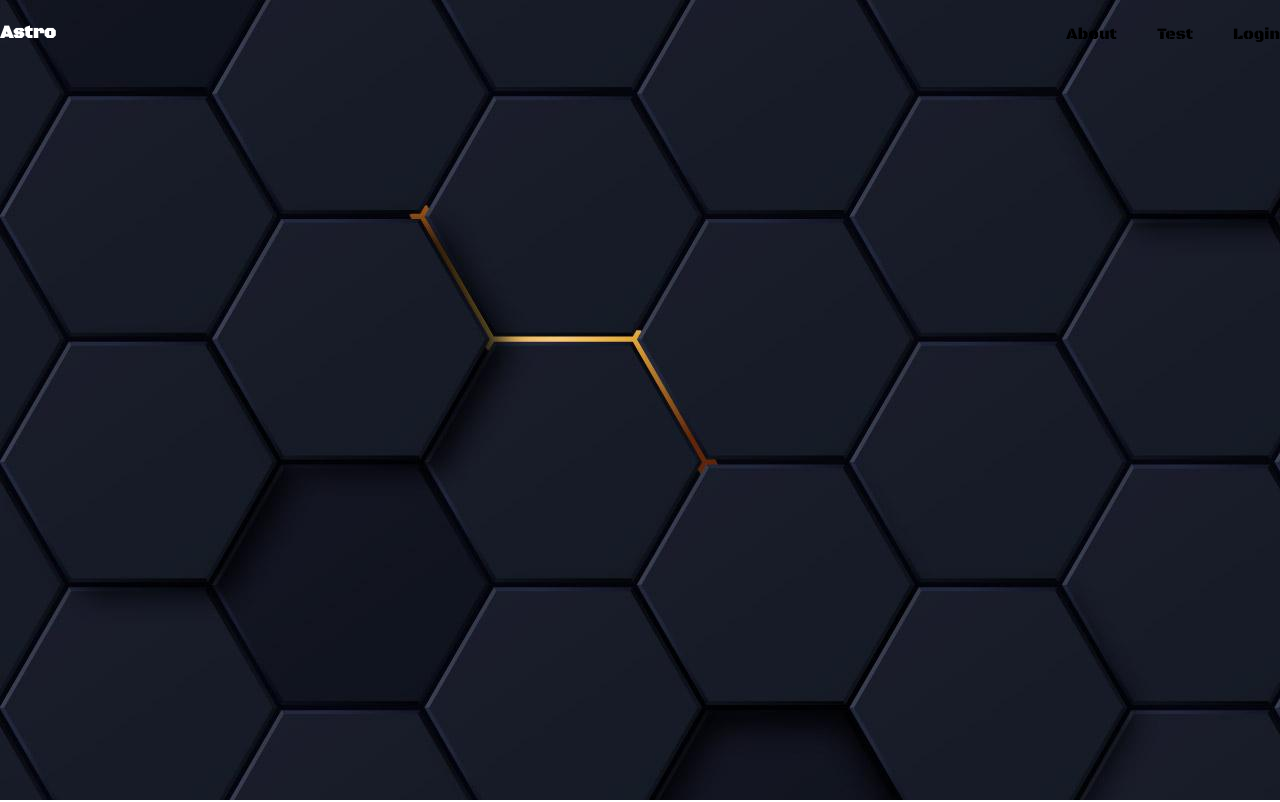
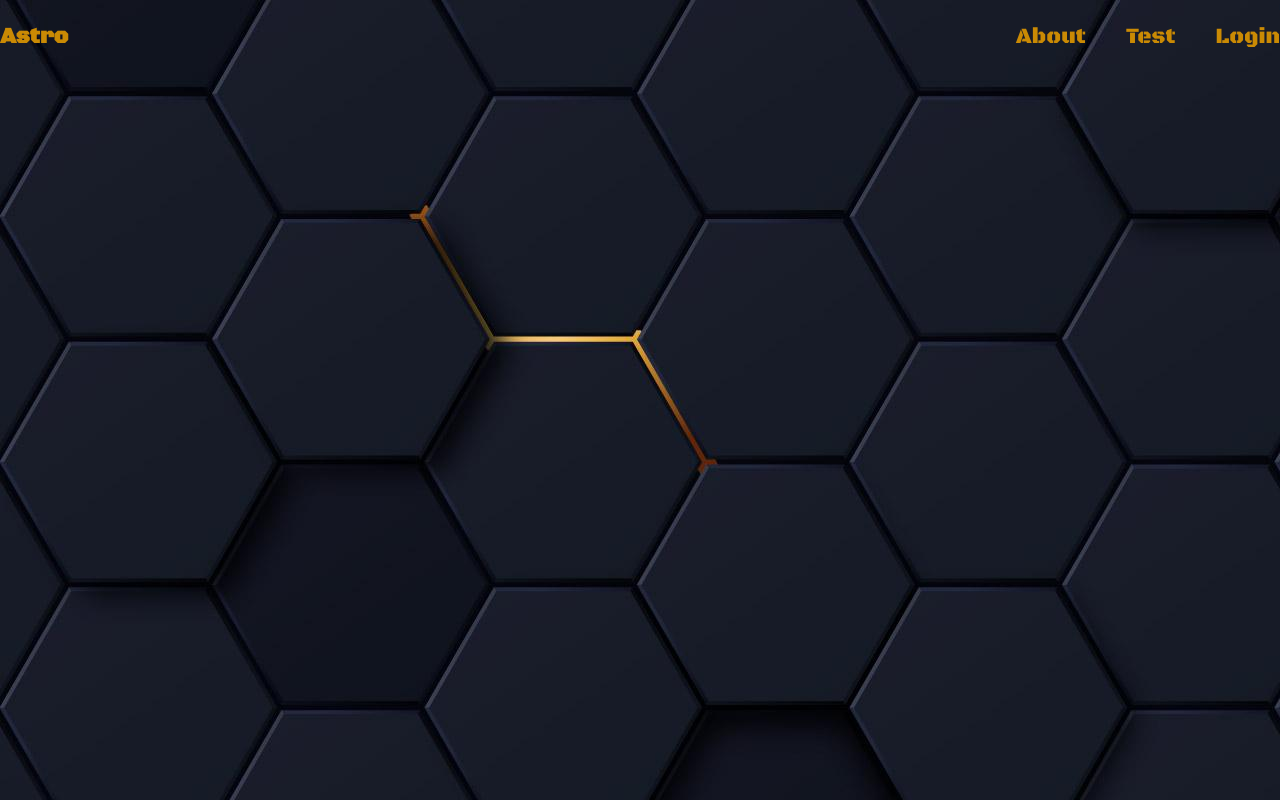
Before and after one commit to michelbeyrouty/esports_tournaments, a Next.js app: page / in a window 1280 px wide. Shown: the top 802 px of the page. Built offline with nearby package versions, Linux system fonts and the light colour scheme.

Commit message:
Add navbar 1

```diff
--- a/components/Navbar.tsx
+++ b/components/Navbar.tsx
@@ -3,7 +3,7 @@ import Link from "next/link";
 
 export default function Navbar({ children, className }) {
   return (
-    <nav className="w-full flex items-center py-5 fixed top-0 z-20">
+    <nav className="w-full flex items-center py-5 fixed top-0 z-20 text-yellow-600 text-[22px]">
       <div className="w-full flex justify-between items-center max-w-7xl mx-auto">
         <Link
           href="/"
@@ -12,9 +12,7 @@ export default function Navbar({ children, className }) {
             window.scrollTo(0, 0);
           }}
         >
-          <p className="text-white text-[18px] font-bold cursor-pointer flex hover:text-red-500">
-            Astro
-          </p>
+          <p className="font-bold cursor-pointer flex">Astro</p>
         </Link>
         <ul className="list-none hidden sm:flex flex-row gap-10">
           <li>
```
